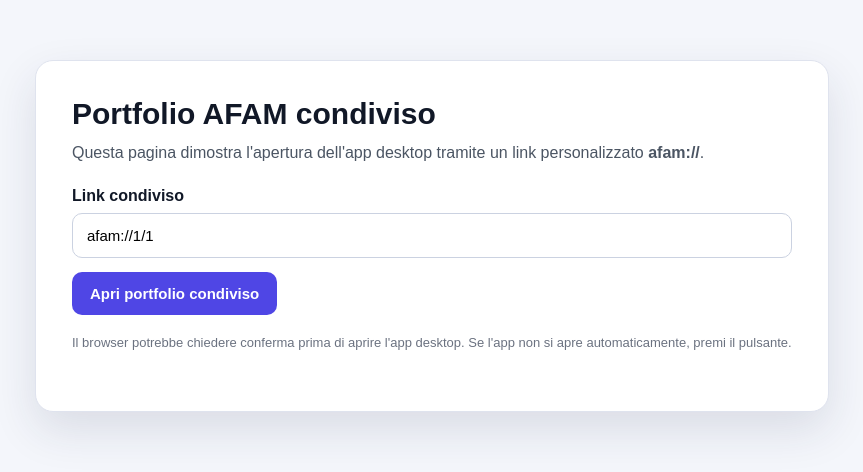
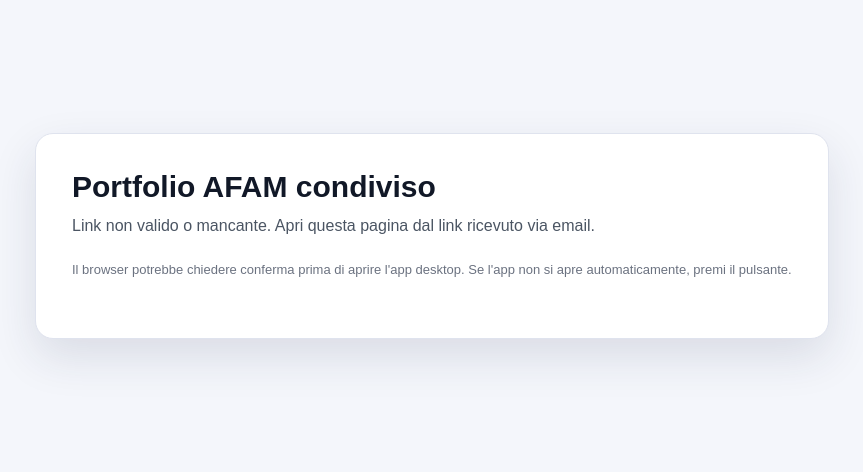
Before and after one commit to salvoZero4/PaginaWeb-afam-per-apertura-link, a plain HTML site: page index.html in a window 1280 px wide. Shown: the part 164-636 px from the top of the page, without its empty margins (208-1071 px from the left). Drawn offline with Linux system fonts and the light colour scheme.

Commit message:
Refactor link input and improve user feedback
Removed input field for link and updated description handling. Added fallback button for opening the shared portfolio.

```diff
--- a/index.html
+++ b/index.html
@@ -35,22 +35,6 @@
       color: #4b5563;
     }
 
-    label {
-      display: block;
-      margin-bottom: 8px;
-      font-weight: 700;
-    }
-
-    input {
-      width: 100%;
-      box-sizing: border-box;
-      padding: 13px 14px;
-      border: 1px solid #cbd2e1;
-      border-radius: 10px;
-      font-size: 15px;
-      margin-bottom: 14px;
-    }
-
     button {
       border: 0;
       border-radius: 10px;
@@ -77,14 +61,10 @@
   <main>
     <h1>Portfolio AFAM condiviso</h1>
     <p id="descrizione">
-      Questa pagina dimostra l'apertura dell'app desktop tramite un link
-      personalizzato <strong>afam://</strong>.
+      Apertura dell'app desktop AFAM in corso.
     </p>
 
-    <label for="link">Link condiviso</label>
-    <input id="link" value="afam://1/1" placeholder="Incolla qui il link generato dall'app">
-
-    <button type="button" onclick="apriPortfolio()">Apri portfolio condiviso</button>
+    <button id="fallback" type="button" onclick="apriPortfolio()">Apri portfolio condiviso</button>
 
     <p class="hint">
       Il browser potrebbe chiedere conferma prima di aprire l'app desktop.
@@ -96,16 +76,19 @@
     const params = new URLSearchParams(window.location.search);
     const linkParam = params.get("link");
     if (linkParam) {
-      document.getElementById("link").value = linkParam;
       document.getElementById("descrizione").innerHTML =
         "Apertura dell'app desktop AFAM in corso. Se il browser chiede conferma, accetta per visualizzare il portfolio condiviso.";
       window.setTimeout(apriPortfolio, 700);
+    } else {
+      document.getElementById("descrizione").innerHTML =
+        "Link non valido o mancante. Apri questa pagina dal link ricevuto via email.";
+      document.getElementById("fallback").style.display = "none";
     }
 
     function apriPortfolio() {
-      const link = document.getElementById("link").value.trim();
+      const link = linkParam ? linkParam.trim() : "";
       if (!link.startsWith("afam://")) {
-        alert("Inserisci un link che inizi con afam://");
+        alert("Link AFAM non valido.");
         return;
       }
       window.location.href = link;
```
